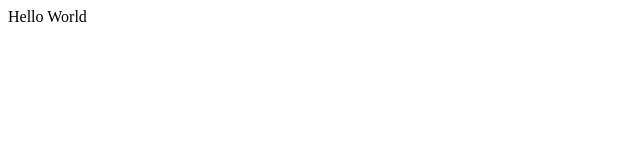
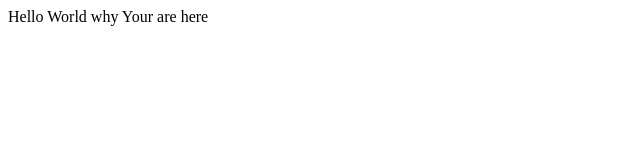
Before and after one commit to VijayBhuite/apnacollege-demo, a plain HTML site: page index.html in a window 1280 px wide. Shown: the whole page, without its empty margins (0-640 px from the left). Drawn offline with Linux system fonts and the light colour scheme.

Commit message:
space added

```diff
--- a/index.html
+++ b/index.html
@@ -1 +1 @@
-<p>Hello World</p>
+<p>Hello World why Your are here</p>
```
